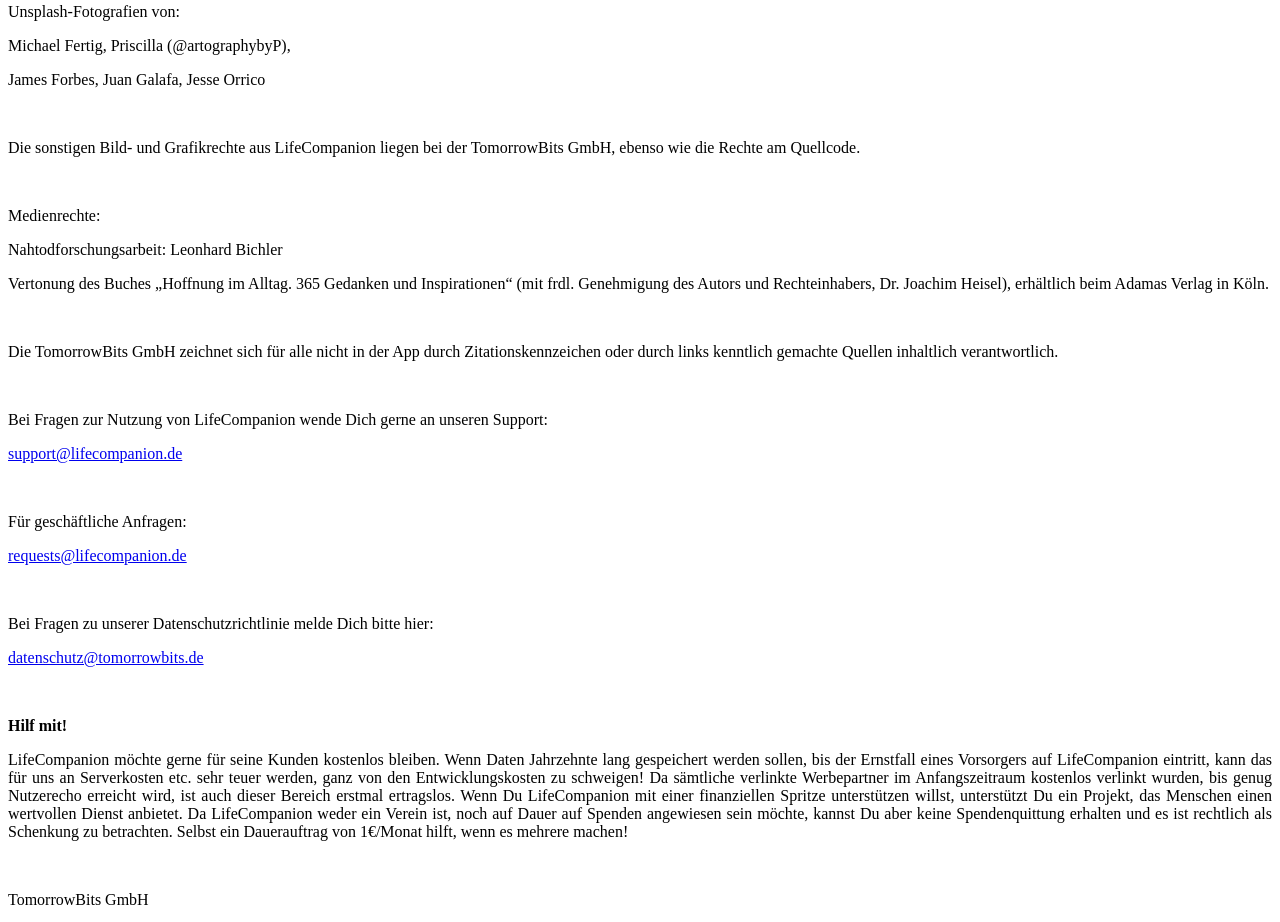
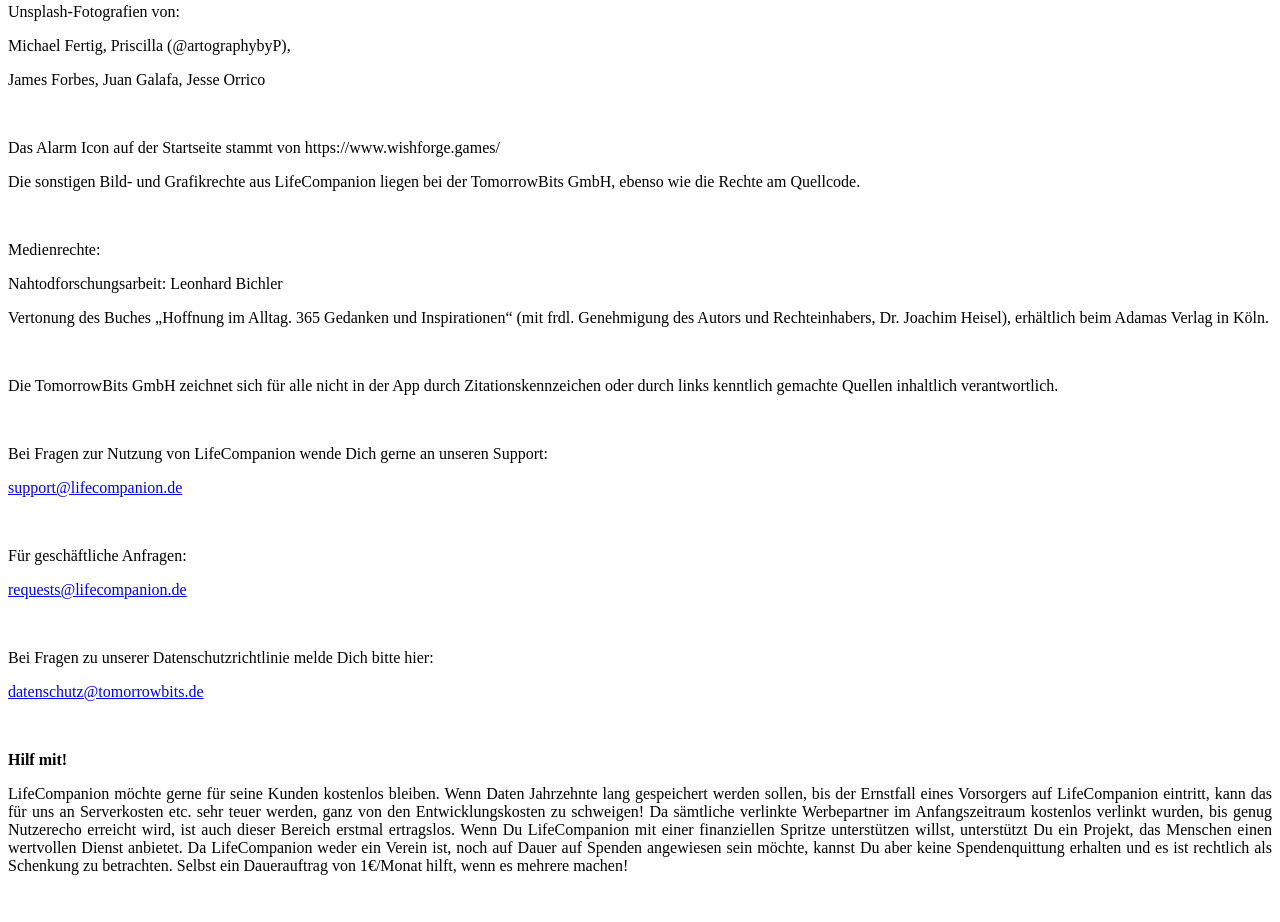
Before and after one commit to Leon2mb/Leon2mb, a plain HTML site: page impressum.html in a window 1280 px wide. Shown: the part 856-1778 px from the top of the page. Drawn offline with Linux system fonts and the light colour scheme.

Commit message:
Update impressum.html

```diff
--- a/impressum.html
+++ b/impressum.html
@@ -32,6 +32,7 @@
 <p>Michael Fertig, Priscilla (@artographybyP),</p>
 <p>James Forbes, Juan Galafa, Jesse Orrico</p>
 <p>&nbsp;</p>
+  <p>Das Alarm Icon auf der Startseite stammt von https://www.wishforge.games/</p>
 <p>Die sonstigen Bild- und Grafikrechte aus LifeCompanion liegen bei der TomorrowBits GmbH, ebenso wie die Rechte am Quellcode.</p>
 <p>&nbsp;</p>
 <p>Medienrechte:</p>
```
